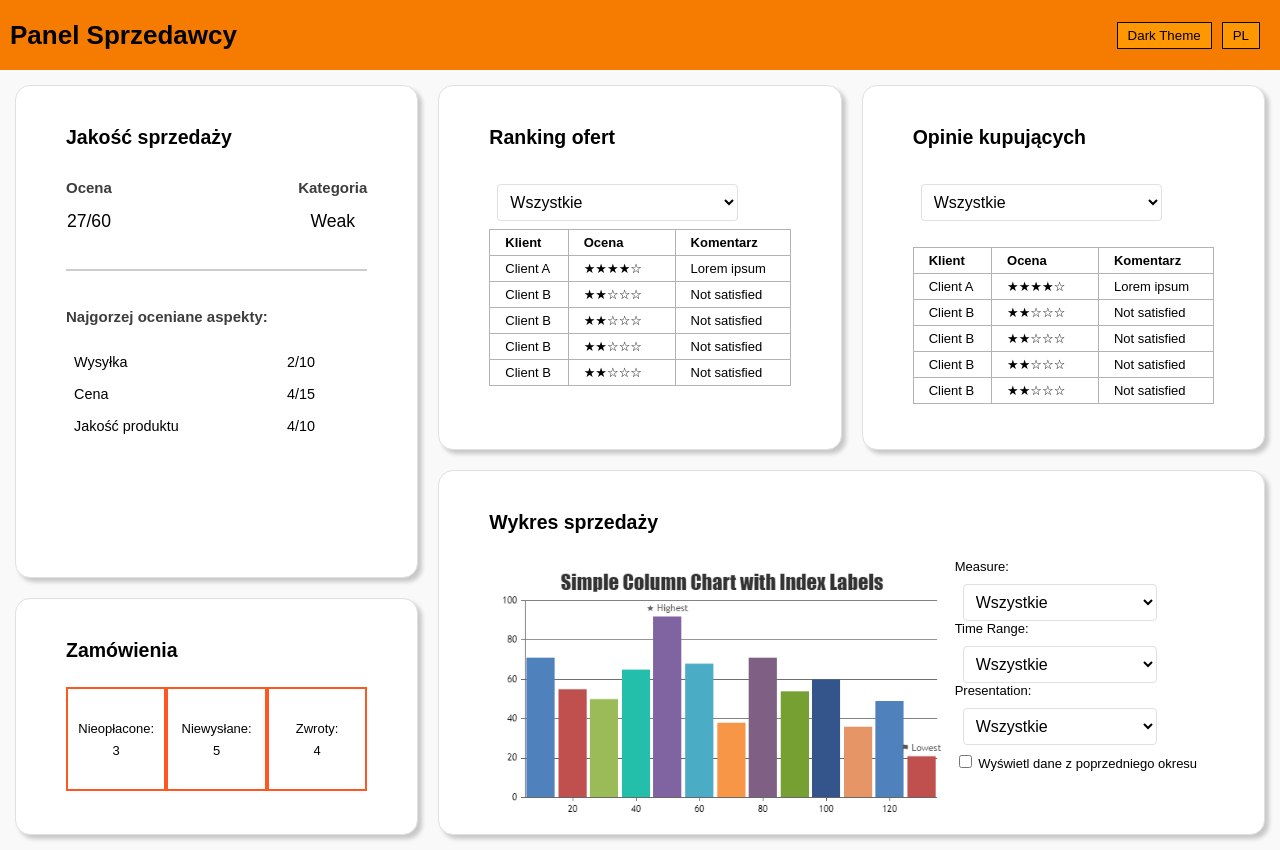
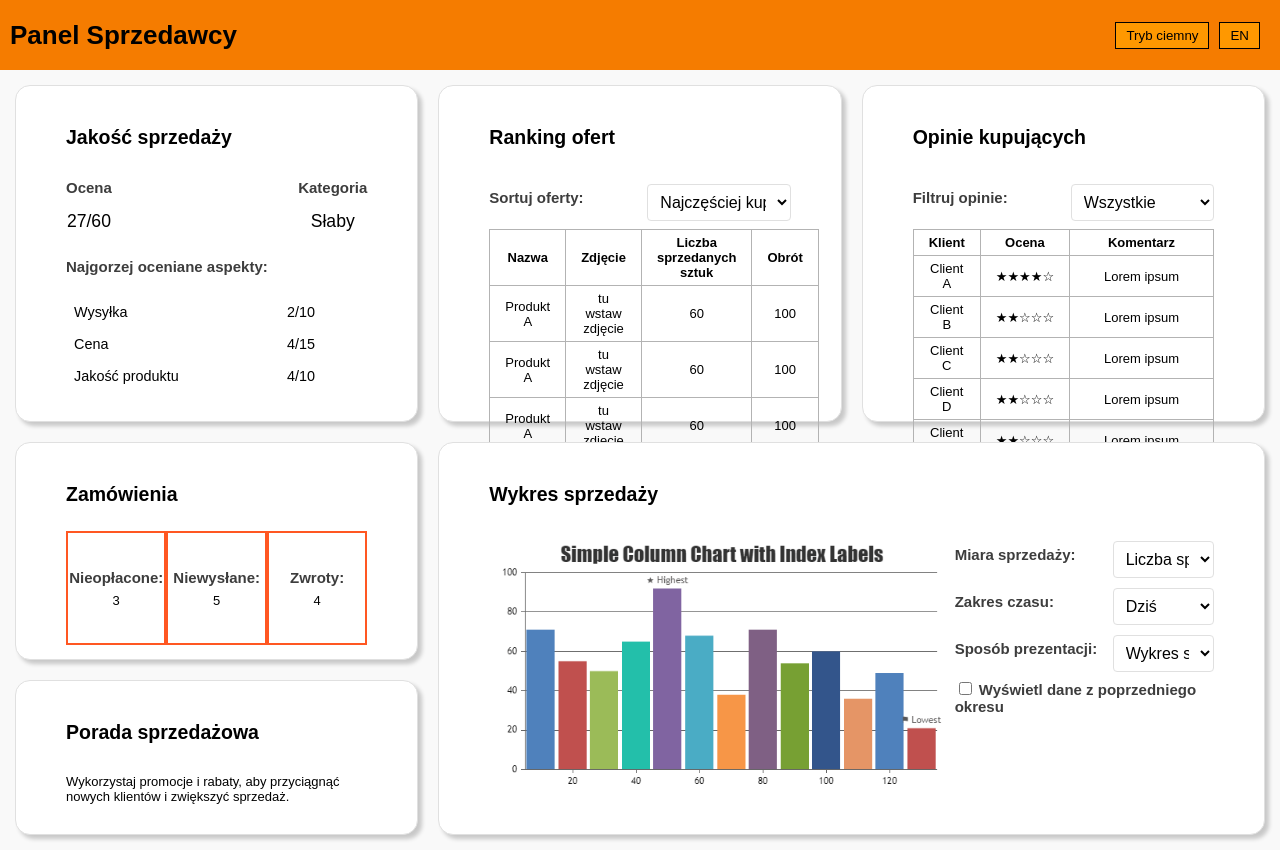
Before and after one commit to banutiy-owl/dashboard-app, a Next.js app: page / in a window 1280 px wide. Built offline with nearby package versions, Linux system fonts and the light colour scheme.

Commit message:
Further layout changes

```diff
--- a/src/app/globals.css
+++ b/src/app/globals.css
@@ -77,7 +77,7 @@ h2 {
 }
 
 .div1 {
-  grid-area: 1 / 1 / 5 / 3;
+  grid-area: 1 / 1 / 4 / 3;
 }
 .div2 {
   grid-area: 1 / 3 / 4 / 5;
@@ -89,7 +89,10 @@ h2 {
   grid-area: 4 / 3 / 7 / 7;
 }
 .div5 {
-  grid-area: 5 / 1 / 7 / 3;
+  grid-area: 4 / 1 / 6 / 3;
+}
+.div6 {
+  grid-area: 6 / 1 / 7 / 3;
 }
 
 .cssPortalGrid > div {
@@ -166,8 +169,8 @@ h2 {
 
 .orders-square {
   border: 2px solid var(--button-hover);
-  width: 100px;
-  height: 100px;
+  width: 110px;
+  height: 110px;
 
   display: flex;
   justify-content: center;
@@ -224,7 +227,7 @@ h2 {
   width: 100%;
   height: 70%;
   border-collapse: collapse;
-  text-align: left;
+  text-align: center;
 }
 
 .rev-table {
@@ -236,20 +239,34 @@ h2 {
   font-weight: bold;
 }
 
-.reviewsTable td:nth-child(2),
-.reviewsTable td:nth-child(3) {
-  width: 30%;
+.reviewsTable td:first-child,
+.reviewsTable td:nth-child(2) {
+  width: 20%;
 }
 
-.reviewsTable td:first-child {
-  width: 20%;
+.rankingTable {
+  width: 100%;
+  height: 70%;
+  border-collapse: collapse;
+  text-align: center;
 }
+
+.rank-table {
+  padding: 5px 15px;
+  border: 1px solid var(--table-border);
+}
+
+.rankingTable th {
+  font-weight: bold;
+}
+
 
 .widget h4,
 .widget p {
   margin: 5px 0;
 }
 
+/* tu psuje wyrównanie selecta z labelem */
 .widget select,
 .widget input[type="checkbox"] {
   margin-top: 10px;
@@ -262,3 +279,11 @@ h2 {
 .widget select option:hover {
   background-color: var(--list-item-hover);
 }
+
+label {
+  min-width: 150px;
+  color: var(--mid-heading);
+  font-size: 15px;
+  font-weight: 700;
+
+}
--- a/src/app/layout.js
+++ b/src/app/layout.js
@@ -6,9 +6,12 @@ export const LanguageContext = createContext();
 
 const translations = {
   PL: {
+    lightTheme: "Tryb jasny",
+    darkTheme: "Tryb ciemny",
     title: "Panel Sprzedawcy",
     salesQuality: "Jakość sprzedaży",
     orders: "Zamówienia",
+    widgetAdvice: "Porada sprzedażowa",
     all: "Wszystkie",
     previousData: "Wyświetl dane z poprzedniego okresu",
     ranking: "Ranking ofert",
@@ -25,12 +28,33 @@ const translations = {
     score: "Ocena",
     category: "Kategoria",
     client: "Klient",
-    comment: "Komentarz"
+    comment: "Komentarz",
+    filterReviews: "Filtruj opinie",
+    filterPositive: "Pozytywne (≥ 3)",
+    filterNegative: "Negatywne (< 3)",
+    sortOffers: "Sortuj oferty",
+    name: "Nazwa",
+    photo: "Zdjęcie",
+    soldItems: "Liczba sprzedanych sztuk",
+    turnover: "Obrót",
+    sortMostFreqPurchased: "Najczęściej kupowane",
+    sortLeastFreqPurchased: "Najrzadziej kupowane",
+    chartMeasure: "Miara sprzedaży",
+    chartTimePeriod: "Zakres czasu",
+    chartPresentationMethod: "Sposób prezentacji",
+    today: "Dziś",
+    week: "Obecny tydzień",
+    month: "Obecny miesiąc",
+    barChart: "Wykres słupkowy",
+    lineChart: "Wykres kolumnowy"
   },
   EN: {
+    lightTheme: "Light theme",
+    darkTheme: "Dark theme",
     title: "Seller's Dashboard",
     salesQuality: "Sales quality",
     orders: "Orders",
+    widgetAdvice: "Sales advice",
     all: "All",
     previousData: "Show data from the previous time period",
     ranking: "Offers ranking",
@@ -47,7 +71,25 @@ const translations = {
     score: "Score",
     category: "Category",
     client: "Client",
-    comment: "Comment"
+    comment: "Comment",
+    filterReviews: "Filtruj opinie",
+    filterPositive: "Positive (≥ 3)",
+    filterNegative: "Negative (< 3)",
+    sortOffers: "Sortuj oferty",
+    name: "Name",
+    photo: "Photo",
+    soldItems: "No. sold items",
+    turnover: "Turnover",
+    sortMostFreqPurchased: "Most frequently purchased",
+    sortLeastFreqPurchased: "Least frequently purchased",
+    chartMeasure: "Sales measure",
+    chartTimePeriod: "Time period",
+    chartPresentationMethod: "Presentaion method",
+    today: "Today",
+    week: "Current wekk",
+    month: "Current month",
+    barChart: "Bar chart",
+    lineChart: "Line chart"
   },
 };
 
@@ -72,9 +114,11 @@ export default function RootLayout({ children }) {
             <h1>{t.title}</h1>
             <div className="controls">
               <button onClick={toggleTheme}>
-                {theme === "light" ? "Dark" : "Light"} Theme
+                {theme === "light" ? t.darkTheme : t.lightTheme}
               </button>
-              <button onClick={toggleLanguage}>{language}</button>
+              <button onClick={toggleLanguage}>
+                {language === "PL" ? "EN" : "PL"}
+              </button>
             </div>
           </header>
           {children}
--- a/src/app/page.js
+++ b/src/app/page.js
@@ -25,11 +25,9 @@ export default function HomePage() {
                     <p className="mid-heading quality-name category-name">
                       {t.category}
                     </p>
-                    <p className="quality-val category-val">Weak</p>
+                    <p className="quality-val category-val">Słaby</p>
                   </div>
                 </div>
-
-                <hr className="divider" />
 
                 <h4 className="mid-heading">{t.worstAspects}:</h4>
                 <table className="invisibleTable">
@@ -57,17 +55,17 @@ export default function HomePage() {
               <div className="orders">
                 <div className="orders-square">
                   <p>
-                    {t.unpaid}: <span className="orders-val">3</span>
+                    <span className="mid-heading">{t.unpaid}:</span> <span className="orders-val">3</span>
                   </p>
                 </div>
                 <div className="orders-square">
                   <p>
-                    {t.unshipped}: <span className="orders-val">5</span>
+                    <span className="mid-heading">{t.unshipped}:</span> <span className="orders-val">5</span>
                   </p>
                 </div>
                 <div className="orders-square">
                   <p>
-                    {t.returns}: <span className="orders-val">4</span>
+                    <span className="mid-heading">{t.returns}:</span> <span className="orders-val">4</span>
                   </p>
                 </div>
               </div>
@@ -78,13 +76,68 @@ export default function HomePage() {
             <Widget title={t.ranking}>
               <div className="widgetRanking">
               <div className="dropdownFilter">
-                  <label htmlFor="filter">{t.filter}</label>
+                  <label htmlFor="filter">{t.sortOffers}:</label>
                   <select id="filter">
-                    <option>{t.all}</option>
-                    <option>{t.positive}</option>
-                    <option>{t.negative}</option>
+                    <option>{t.sortMostFreqPurchased}</option>
+                    <option>{t.sortLeastFreqPurchased}</option>
                   </select>
                 </div>
+                <table className="rankingTable">
+                  <thead>
+                    <tr>
+                      <th className="rank-table rank-name">{t.name}</th>
+                      <th className="rank-table rank-name">{t.photo}</th>
+                      <th className="rank-table rank-name">{t.soldItems}</th>
+                      <th className="rank-table rank-name">{t.turnover}</th>
+                    </tr>
+                  </thead>
+                  <tbody>
+                    <tr>
+                      <td className="rank-table rank-val">Produkt A</td>
+                      <td className="rank-table rank-val">tu wstaw zdjęcie</td>
+                      <td className="rank-table rank-val">60</td>
+                      <td className="rank-table rank-val">100</td>
+                    </tr>
+                    <tr>
+                      <td className="rank-table rank-val">Produkt A</td>
+                      <td className="rank-table rank-val">tu wstaw zdjęcie</td>
+                      <td className="rank-table rank-val">60</td>
+                      <td className="rank-table rank-val">100</td>
+                    </tr>
+                    <tr>
+                      <td className="rank-table rank-val">Produkt A</td>
+                      <td className="rank-table rank-val">tu wstaw zdjęcie</td>
+                      <td className="rank-table rank-val">60</td>
+                      <td className="rank-table rank-val">100</td>
+                    </tr>
+                    <tr>
+                      <td className="rank-table rank-val">Produkt A</td>
+                      <td className="rank-table rank-val">tu wstaw zdjęcie</td>
+                      <td className="rank-table rank-val">60</td>
+                      <td className="rank-table rank-val">100</td>
+                    </tr>
+                    <tr>
+                      <td className="rank-table rank-val">Produkt A</td>
+                      <td className="rank-table rank-val">tu wstaw zdjęcie</td>
+                      <td className="rank-table rank-val">60</td>
+                      <td className="rank-table rank-val">100</td>
+                    </tr>
+                  </tbody>
+                </table>
+              </div>
+            </Widget>
+          </div>
+          <div className="div3">
+            <Widget title={t.reviews}>
+              <div className="widgetReviews">
+                  <div className="dropdownFilter">
+                    <label htmlFor="filter">{t.filterReviews}:</label>
+                    <select id="filter">
+                      <option>{t.all}</option>
+                      <option>{t.filterPositive}</option>
+                      <option>{t.filterNegative}</option>
+                    </select>
+                  </div>
                 <table className="reviewsTable">
                   <thead>
                     <tr>
@@ -105,89 +158,28 @@ export default function HomePage() {
                       <td className="rev-table rev-val">Client B</td>
                       <td className="rev-table rev-val">★★☆☆☆</td>
                       <td className="rev-table rev-val">
-                        Not satisfied
+                        Lorem ipsum
                       </td>
                     </tr>
                     <tr>
-                      <td className="rev-table rev-val">Client B</td>
+                      <td className="rev-table rev-val">Client C</td>
                       <td className="rev-table rev-val">★★☆☆☆</td>
-                      <td className="rev-table rev-val">
-                        Not satisfied
-                      </td>
-                    </tr>
-                    <tr>
-                      <td className="rev-table rev-val">Client B</td>
-                      <td className="rev-table rev-val">★★☆☆☆</td>
-                      <td className="rev-table rev-val">
-                        Not satisfied
-                      </td>
-                    </tr>
-                    <tr>
-                      <td className="rev-table rev-val">Client B</td>
-                      <td className="rev-table rev-val">★★☆☆☆</td>
-                      <td className="rev-table rev-val">
-                        Not satisfied
-                      </td>
-                    </tr>
-                  </tbody>
-                </table>
-              </div>
-            </Widget>
-          </div>
-          <div className="div3">
-            <Widget title={t.reviews}>
-              <div className="widgetReviews">
-                <div className="dropdownFilter">
-                  <label htmlFor="filter">{t.filter}</label>
-                  <select id="filter">
-                    <option>{t.all}</option>
-                    <option>{t.positive}</option>
-                    <option>{t.negative}</option>
-                  </select>
-                </div>
-                <h4 className="tableName">{t.reviewsTable}</h4>
-                <table className="reviewsTable">
-                  <thead>
-                    <tr>
-                      <th className="rev-table rev-name">{t.client}</th>
-                      <th className="rev-table rev-name">{t.score}</th>
-                      <th className="rev-table rev-name">{t.comment}</th>
-                    </tr>
-                  </thead>
-                  <tbody>
-                    <tr>
-                      <td className="rev-table rev-val">Client A</td>
-                      <td className="rev-table rev-val">★★★★☆</td>
                       <td className="rev-table rev-val">
                         Lorem ipsum
                       </td>
                     </tr>
                     <tr>
-                      <td className="rev-table rev-val">Client B</td>
+                      <td className="rev-table rev-val">Client D</td>
                       <td className="rev-table rev-val">★★☆☆☆</td>
                       <td className="rev-table rev-val">
-                        Not satisfied
+                        Lorem ipsum
                       </td>
                     </tr>
                     <tr>
-                      <td className="rev-table rev-val">Client B</td>
+                      <td className="rev-table rev-val">Client E</td>
                       <td className="rev-table rev-val">★★☆☆☆</td>
                       <td className="rev-table rev-val">
-                        Not satisfied
-                      </td>
-                    </tr>
-                    <tr>
-                      <td className="rev-table rev-val">Client B</td>
-                      <td className="rev-table rev-val">★★☆☆☆</td>
-                      <td className="rev-table rev-val">
-                        Not satisfied
-                      </td>
-                    </tr>
-                    <tr>
-                      <td className="rev-table rev-val">Client B</td>
-                      <td className="rev-table rev-val">★★☆☆☆</td>
-                      <td className="rev-table rev-val">
-                        Not satisfied
+                        Lorem ipsum
                       </td>
                     </tr>
                   </tbody>
@@ -207,39 +199,28 @@ export default function HomePage() {
                   />
                 </div>
                 <div className="chart-options">
-                  <div>
-                    Measure:{" "}
                     <div className="dropdownFilter">
-                      <label htmlFor="filter">{t.filter}</label>
+                      <label htmlFor="filter">{t.chartMeasure}:</label>
                       <select id="filter">
-                        <option>{t.all}</option>
-                        <option>{t.positive}</option>
-                        <option>{t.negative}</option>
+                        <option>{t.soldItems}</option>
+                        <option>{t.turnover}</option>
                       </select>
                     </div>
-                  </div>
-                  <div>
-                    Time Range:{" "}
                     <div className="dropdownFilter">
-                      <label htmlFor="filter">{t.filter}</label>
+                      <label htmlFor="filter">{t.chartTimePeriod}:</label>
                       <select id="filter">
-                        <option>{t.all}</option>
-                        <option>{t.positive}</option>
-                        <option>{t.negative}</option>
+                        <option>{t.today}</option>
+                        <option>{t.week}</option>
+                        <option>{t.month}</option>
                       </select>
                     </div>
-                  </div>
-                  <div>
-                    Presentation:{" "}
                     <div className="dropdownFilter">
-                      <label htmlFor="filter">{t.filter}</label>
+                      <label htmlFor="filter">{t.chartPresentationMethod}:</label>
                       <select id="filter">
-                        <option>{t.all}</option>
-                        <option>{t.positive}</option>
-                        <option>{t.negative}</option>
+                        <option>{t.barChart}</option>
+                        <option>{t.lineChart}</option>
                       </select>
                     </div>
-                  </div>
                   <label>
                     <input type="checkbox" /> {t.previousData}
                   </label>
@@ -247,6 +228,11 @@ export default function HomePage() {
               </div>
             </Widget>
           </div>
+          <div className="div6">
+            <Widget title={t.widgetAdvice}>
+              <p>Wykorzystaj promocje i rabaty, aby przyciągnąć nowych klientów i zwiększyć sprzedaż.</p>
+            </Widget>
+          </div>
         </div>
       </div>
     </main>
```
